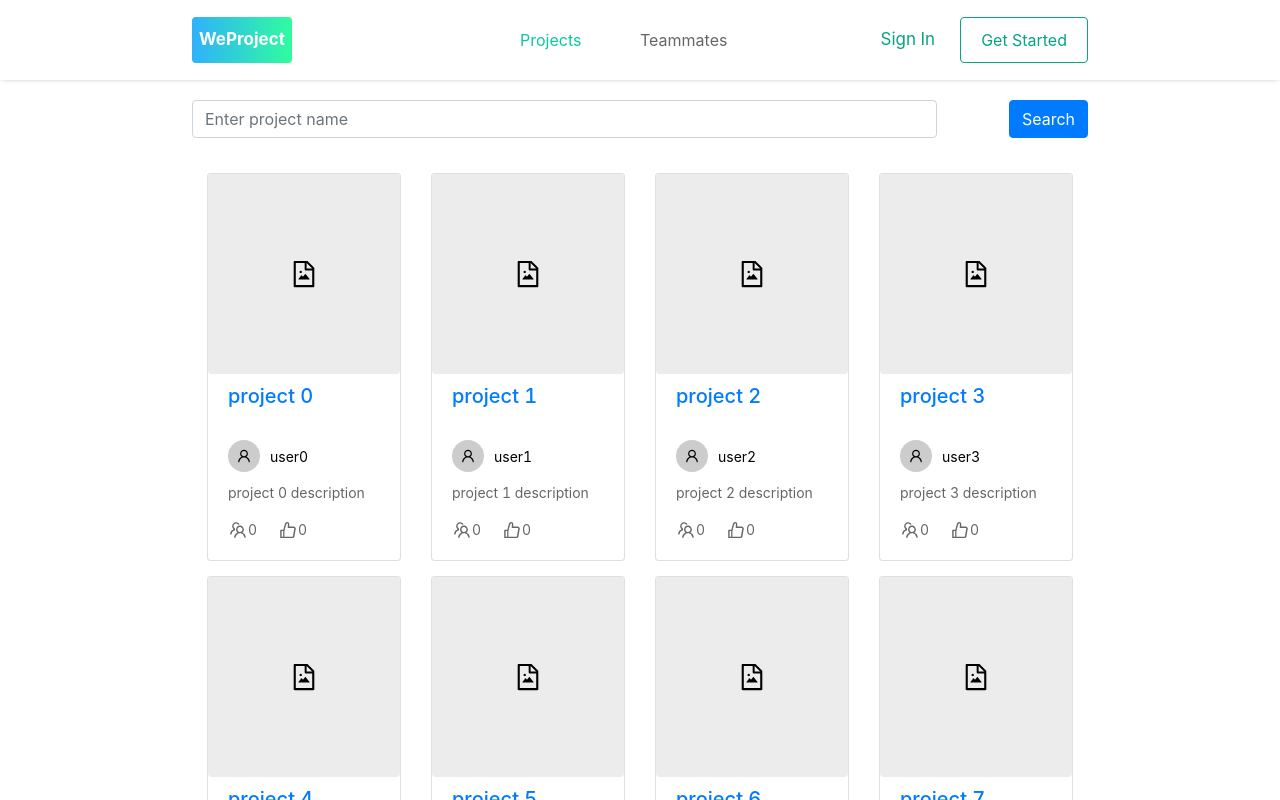
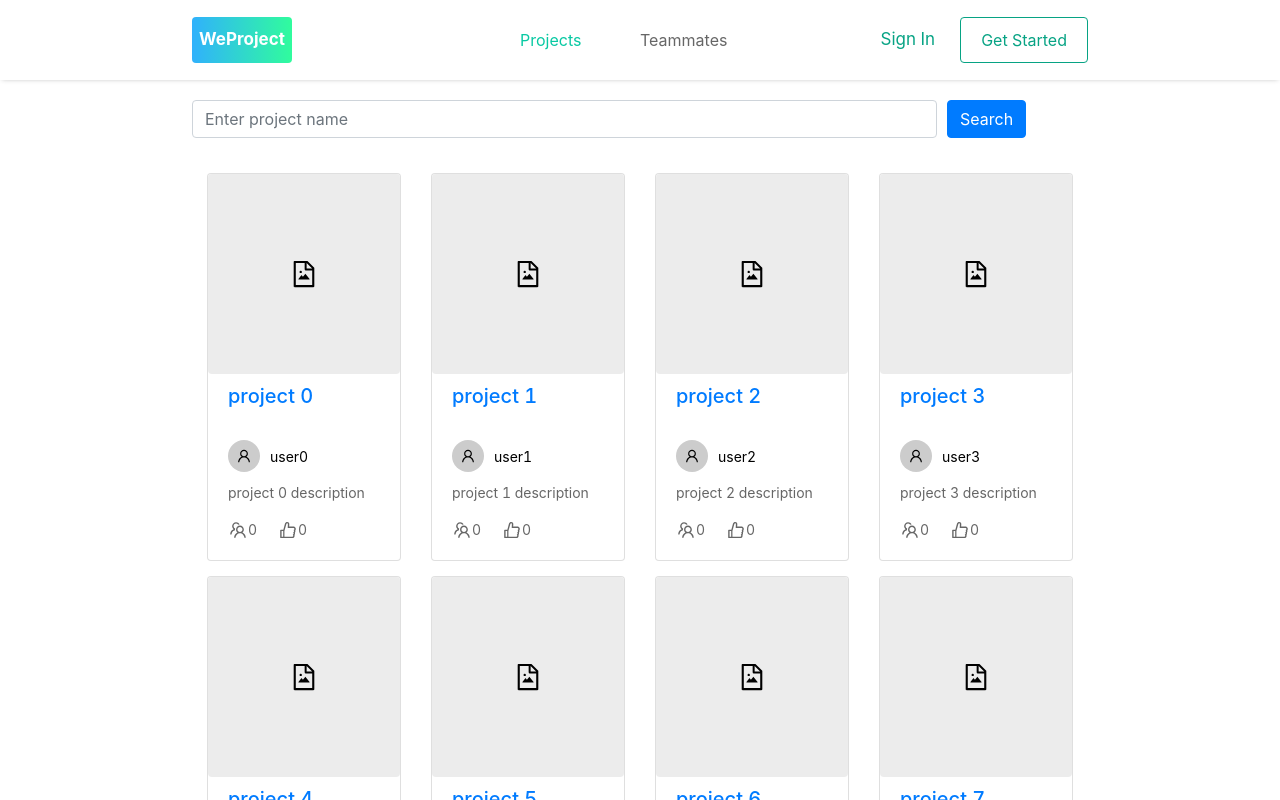
Before and after one commit to cuiboyuan/weproject, a React (Create React App) app: page / in a window 1280 px wide. Shown: the top 800 px of the page. Built offline with nearby package versions, Linux system fonts and the light colour scheme.

Commit message:
added SearchBar functionality

```diff
--- a/src/components/SearchBar/SearchBar.js
+++ b/src/components/SearchBar/SearchBar.js
@@ -1,12 +1,21 @@
-import React, { Component } from "react";
+import React, { Component, useState } from "react";
 import { Form, Button, Col } from "react-bootstrap";
-export default class SearchBar extends Component {
-	render() {
+const SearchBar = ({filterFunction, pageName})=>{
+	const[searchContent, setSearchContent] = useState("");
+
+	const buttonClickHandle = (e)=>{
+		e.preventDefault();
+		filterFunction(searchContent);
+	};
 	return (
 		<Form>
 			<Form.Row>
 				<Col md="10">
-						<Form.Control placeholder="Enter project name" />
+					<Form.Control
+					placeholder={`Enter ${pageName} name`}
+					onChange={(e)=>{setSearchContent(e.target.value)}}
+					value={searchContent}
+					/>
 				</Col>
 				<Col>
 					<Button
@@ -14,12 +23,17 @@ export default class SearchBar extends Component {
 						type="submit"
 						className="float-right"
 						md="2"
+						onClick={buttonClickHandle}
 					>
 						Search
 					</Button>
+				</Col>
+				<Col>
+				{searchContent}
 				</Col>
 			</Form.Row>
 		</Form>
 	);
 }
-}
+
+export default SearchBar;
--- a/src/page/project_browser/index.js
+++ b/src/page/project_browser/index.js
@@ -1,4 +1,4 @@
-import React from "react";
+import React, {useState}from "react";
 
 import "./style.css";
 
@@ -7,21 +7,39 @@ import SearchBar from "../../components/SearchBar/SearchBar";
 import Layout from "../../components/layout";
 import { useProjectState } from "../../context";
 
+
 const ProjectBrowser = props => {
 	const projectContext = useProjectState();
-	const numCol = 3;
+
+	//the data that is actually displayed on the browsing page
+	const [displayData, setDisplayData] = useState(projectContext.projects);
+
+
+	//the function used to respond to search request, used in SearchBar Component
+	const filterData = (searchContent)=>{
+		if (searchContent == ""){
+			setDisplayData(projectContext.projects);
+			console.log("nnnnnn",displayData);
+		}else{
+			setDisplayData(projectContext.projects.filter(project=>{return project.name.includes(searchContent)}));
+
+		}
+	}
+
 
 	return (
 		<div>
 			<Layout>
 				<div className="project-brw-container">
 					<div className="project-brw-search-container">
-						<SearchBar />
+						<SearchBar
+						filterFunction={filterData}
+						pageName={"project"} />
 					</div>
 					<SimpleList
 						isAdmin={props.isAdmin}
 						pathname={"/project"}
-						data={projectContext.projects}
+						data={displayData}
 						isProject={true}
 					/>
 				</div>
```
Lines whose indentation alone changed are shown as unchanged.
